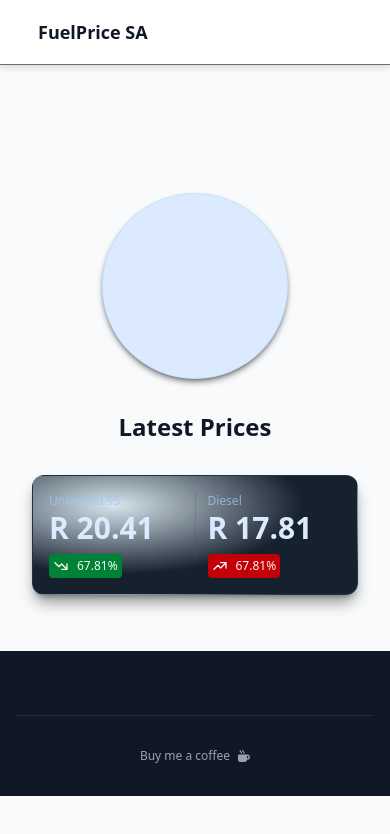
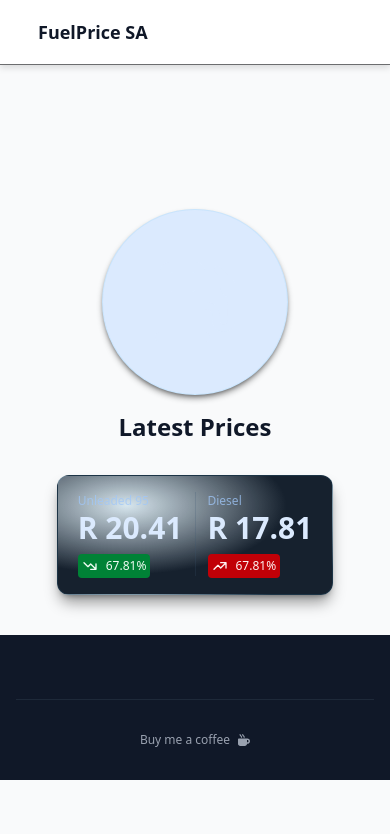
Before and after one commit to Jody328/fuelprice-sa, a React (Vite) app: page / in a window 390 px wide. Shown: the top 834 px of the page. Built offline with nearby package versions, Linux system fonts and the light colour scheme.

Commit message:
Fix margins on mobile

```diff
--- a/src/pages/Home.tsx
+++ b/src/pages/Home.tsx
@@ -14,7 +14,7 @@ export const Home = () => {
           />
         </span>
       </div>
-      <div className="p-8 md:p-12 lg:px-16 lg:py-24">
+      <div className="min-[450px]:p-8 max-[450px]:p-4 md:p-12 lg:px-16 lg:py-24">
         <div className="mx-auto max-w-lg text-center">
           <h2 className="text-2xl font-bold text-gray-900 md:text-3xl dark:text-white">
             Latest Prices
@@ -22,14 +22,14 @@ export const Home = () => {
         </div>
 
         <div className="mx-auto mt-8 max-w-xl">
-          <div className="flex flex-1 justify-center space-x-5">
-            <div className="flex-1 bg-radial-[at_25%_25%] from-[#398ab32d] to-[#16212e] to-55% border-1 border-[#4cb9f01f] rounded-xl p-4 flex justify-center mb-6 shadow-lg shadow-[#04040469]">
+          <div className="flex flex-1 justify-center min-[450px]:space-x-5">
+            <div className="min-[450px]:flex-1 max-[450px]:px-5 bg-radial-[at_25%_25%] from-[#398ab32d] to-[#16212e] to-55% border-1 border-[#4cb9f01f] rounded-xl p-4 flex justify-center mb-6 shadow-lg shadow-[#04040469]">
               <div className="flex-1 flex flex-col text-left justify-center">
-                <div className="flex-1.5 text-[#9fc7f9c2] max-[430px]:text-[12px] text-md">
+                <div className="flex-1.5 text-[#9fc7f9c2] max-[450px]:text-[12px] text-md">
                   Unleaded 95
                 </div>
-                <div className="flex-1 flex flex-row max-[450px]:flex-col items-baseline max-[450px]:items-start">
-                  <div className="max-[450px]:flex-0 flex-1 max-[450px]:text-3xl text-4xl max-[450px]:pb-2 font-bold text-[var(--color-blue-100)]">
+                <div className="flex-1 flex flex-row max-[620px]:flex-col items-baseline max-[450px]:items-start max-[620px]:gap-2">
+                  <div className="max-[450px]:flex-0 flex-1 max-[450px]:text-3xl text-4xl font-bold text-[var(--color-blue-100)]">
                     R 20.41
                   </div>
                   <div className="flex-1.5 inline-flex gap-2 rounded-sm p-1 bg-green-700 text-green-50">
@@ -53,15 +53,15 @@ export const Home = () => {
               </div>
 
               <div className="flex-0.5 px-3">
-                <div className="w-[0.5px] shadow-lg shadow-black bg-[#3c567338] border-l-[0.5px] border-[#10101000] h-18"></div>
+                <div className="w-[0.5px] shadow-lg shadow-black bg-[#3c567338] border-l-[0.5px] border-[#10101000] h-18 max-[450px]:h-21"></div>
               </div>
 
               <div className="flex-1 flex flex-col text-left justify-center">
-                <div className="flex-1.5 text-[#9fc7f9c2] max-[430px]:text-[12px] text-md">
+                <div className="flex-1.5 text-[#9fc7f9c2] max-[450px]:text-[12px] text-md">
                   Diesel
                 </div>
-                <div className="flex-1 flex flex-row max-[450px]:flex-col items-baseline max-[450px]:items-start">
-                  <div className="max-[450px]:flex-0 flex-1 max-[450px]:text-3xl text-4xl max-[450px]:pb-2 font-bold text-[var(--color-blue-100)]">
+                <div className="flex-1 flex flex-row max-[620px]:flex-col items-baseline max-[450px]:items-start max-[620px]:gap-2">
+                  <div className="max-[450px]:flex-0 flex-1 max-[450px]:text-3xl text-4xl font-bold text-[var(--color-blue-100)]">
                     R 17.81
                   </div>
                   <div className="flex-1.5 inline-flex gap-2 rounded-sm  p-1 bg-red-700 text-red-50">
```
